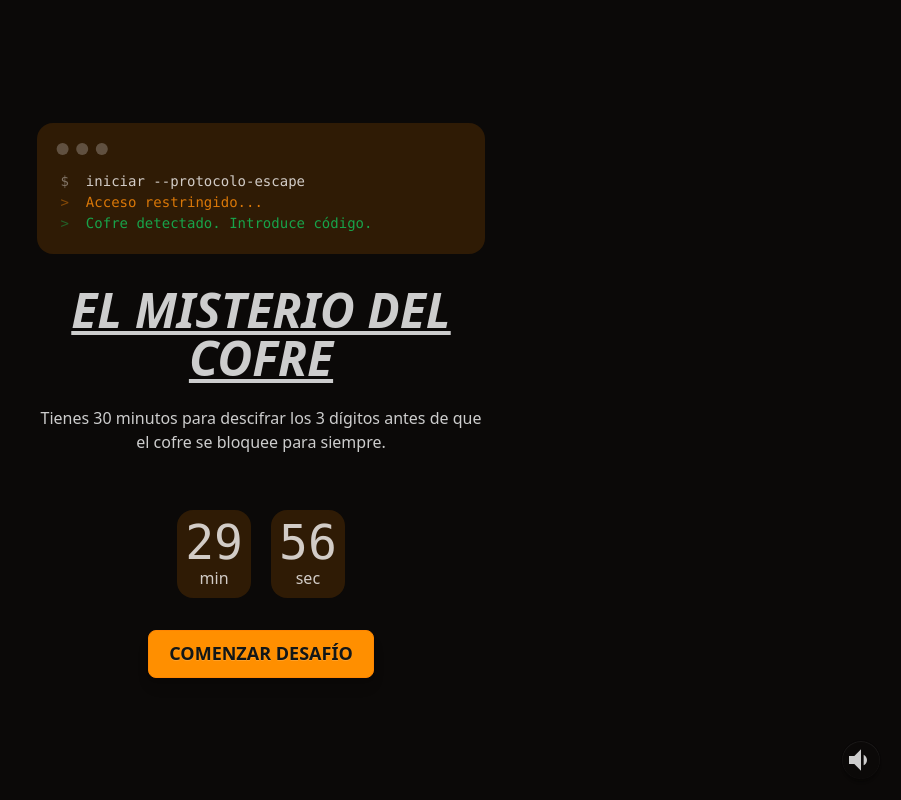
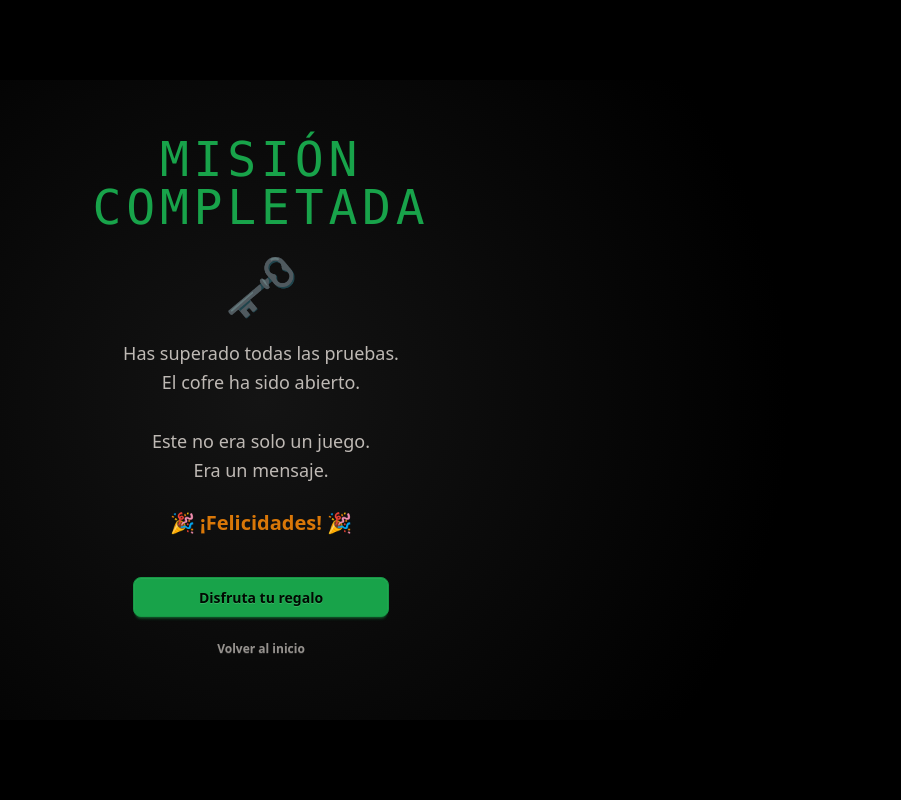
Before and after one commit to beacsn/escapeRoomCofre, an Angular app: page /felicidades in a window 1280 px wide. Before the commit this address led to /. Shown: the whole page, without its empty margins (379-1280 px from the left). Built offline with nearby package versions, Linux system fonts and the light colour scheme.

Commit message:
Más mejoras pantalla final

```diff
--- a/src/app/app.routes.ts
+++ b/src/app/app.routes.ts
@@ -5,6 +5,7 @@ import { LaberintoComponent } from './components/laberinto/laberinto.component';
 import { FinalComponent } from './components/final/final.component';
 import { RadioComponent } from './components/radio/radio.component';
 import { CablesComponent } from './components/cables/cables.component';
+import { FelicidadesComponent } from './components/felicidades/felicidades.component';
 // Importa también el componente FinalComponent si quieres añadir su ruta de una vez
 
 export const routes: Routes = [
@@ -13,5 +14,6 @@ export const routes: Routes = [
   { path: 'radio', component: RadioComponent }, // Ruta para el laberinto
   { path: 'tercera-prueba', component: CablesComponent },
   { path: 'final', component: FinalComponent }, // Ruta para la pantalla final
+  { path: 'felicidades', component: FelicidadesComponent},
   { path: '**', redirectTo: '' } // Redirección para rutas no encontradas
 ];
--- /dev/null
+++ b/src/app/components/felicidades/felicidades.component.css
@@ -0,0 +1,23 @@
+@keyframes fade-in {
+  from {
+    opacity: 0;
+    transform: translateY(10px);
+  }
+  to {
+    opacity: 1;
+    transform: translateY(0);
+  }
+}
+
+.animate-fade-in {
+  animation: fade-in 1s ease-out forwards;
+}
+
+/* Spotlight suave */
+.spotlight {
+  background: radial-gradient(
+    circle at center,
+    rgba(255, 255, 255, 0.08),
+    rgba(0, 0, 0, 0.95) 70%
+  );
+}
--- /dev/null
+++ b/src/app/components/felicidades/felicidades.component.html
@@ -0,0 +1,44 @@
+<div class="fixed inset-0 bg-black text-neutral-content flex items-center justify-center">
+
+  <!-- Barras cinematográficas -->
+  <div class="absolute top-0 left-0 w-full h-20 bg-black z-10"></div>
+  <div class="absolute bottom-0 left-0 w-full h-20 bg-black z-10"></div>
+
+  <!-- Spotlight -->
+  <div class="absolute inset-0 spotlight"></div>
+
+  <!-- Contenido -->
+  <div class="relative z-20 text-center px-6 max-w-xl animate-fade-in">
+
+    <h1 class="text-4xl md:text-5xl font-mono text-success tracking-widest mb-6">
+      MISIÓN COMPLETADA
+    </h1>
+
+    <div class="text-6xl mb-6 animate-pulse">
+      🗝️
+    </div>
+
+    <p class="text-lg leading-relaxed mb-6 opacity-90">
+      Has superado todas las pruebas.<br>
+      El cofre ha sido abierto.<br><br>
+
+      Este no era solo un juego.<br>
+      Era un mensaje.
+    </p>
+
+    <p class="text-xl font-semibold text-warning mb-10">
+      🎉 ¡Felicidades! 🎉
+    </p>
+
+    <div class="flex flex-col gap-4 items-center">
+      <button class="btn btn-success btn-wide">
+        Disfruta tu regalo
+      </button>
+
+      <button class="btn btn-ghost btn-sm opacity-70" (click)="volverAlInicio()">
+        Volver al inicio
+      </button>
+    </div>
+
+  </div>
+</div>
--- /dev/null
+++ b/src/app/components/felicidades/felicidades.component.ts
@@ -0,0 +1,19 @@
+import { Component } from '@angular/core';
+import { Router } from '@angular/router';
+import { CommonModule } from '@angular/common';
+
+@Component({
+  selector: 'app-felicidades',
+  standalone: true,
+  imports: [CommonModule],
+  templateUrl: './felicidades.component.html',
+  styleUrls: ['./felicidades.component.css']
+})
+export class FelicidadesComponent {
+
+  constructor(private router: Router) {}
+
+  volverAlInicio() {
+    this.router.navigate(['/']);
+  }
+}
--- a/src/app/components/final/final.component.css
+++ b/src/app/components/final/final.component.css
@@ -0,0 +1,14 @@
+@keyframes fade-in-out {
+  0% {
+    opacity: 0;
+    transform: scale(0.95);
+  }
+  100% {
+    opacity: 1;
+    transform: scale(1);
+  }
+}
+
+.animate-fade-in-out {
+  animation: fade-in-out 0.6s ease-out forwards;
+}
--- a/src/app/components/final/final.component.html
+++ b/src/app/components/final/final.component.html
@@ -28,28 +28,42 @@
 
 <!-- PANTALLA DE ÉXITO -->
 @if (cofreAbierto) {
-  <div class="fixed inset-0 bg-black/80 z-50 flex items-center justify-center">
+
+  <!-- Overlay oscuro -->
+  <div class="fixed inset-0 bg-black/80 z-50"></div>
+
+  <!-- Barras cinematográficas -->
+  <div class="fixed top-0 left-0 w-full h-16 bg-black z-50"></div>
+  <div class="fixed bottom-0 left-0 w-full h-16 bg-black z-50"></div>
+
+  <!-- Contenido central -->
+  <div class="fixed inset-0 z-50 flex items-center justify-center text-center">
 
     <div class="bg-neutral text-neutral-content
                 p-10 rounded-xl shadow-2xl
-                text-center max-w-md">
+                max-w-md
+                animate-fade-in-out">
 
-      <h2 class="text-3xl font-mono text-success mb-4 animate-pulse">
+      <h2 class="text-3xl font-mono text-success mb-4 tracking-widest">
         COFRE ABIERTO
       </h2>
 
-      <div class="text-6xl mb-4">
+      <div class="text-7xl mb-4 animate-bounce">
         🎁
       </div>
 
-      <p class="text-sm leading-relaxed mb-6">
-        Has completado todas las pruebas.<br>
-        El cofre se abre ante ti.
+      <p class="text-sm leading-relaxed mb-6 opacity-90">
+        Has superado todas las pruebas.<br>
+        El sistema reconoce tu acceso.
       </p>
 
-      <p class="text-success font-mono tracking-widest">
+      <p class="text-success font-mono tracking-[0.3em] mb-6">
         MISIÓN COMPLETADA
       </p>
+
+      <button class="btn btn-success btn-wide" [routerLink]="['/felicidades']">
+        Continuar
+      </button>
 
     </div>
   </div>
--- a/src/app/components/final/final.component.ts
+++ b/src/app/components/final/final.component.ts
@@ -1,6 +1,6 @@
 // src/app/components/final/final.component.ts
 import { Component } from '@angular/core';
-import { Router } from '@angular/router';
+import { Router, RouterModule, RouterLink } from '@angular/router';
 import { CommonModule } from '@angular/common';
 import { FormsModule } from '@angular/forms'; // Importa FormsModule para ngModel
 
@@ -9,7 +9,8 @@ import { FormsModule } from '@angular/forms'; // Importa FormsModule para ngMode
   templateUrl: './final.component.html',
   styleUrls: ['./final.component.css'],
   standalone: true,
-  imports: [CommonModule, FormsModule] // Añade FormsModule aquí
+  imports: [CommonModule, FormsModule, RouterLink] // Añade FormsModule aquí
+ // Añade FormsModule aquí
 })
 export class FinalComponent {
   // Define el código secreto de tu candado físico
```
